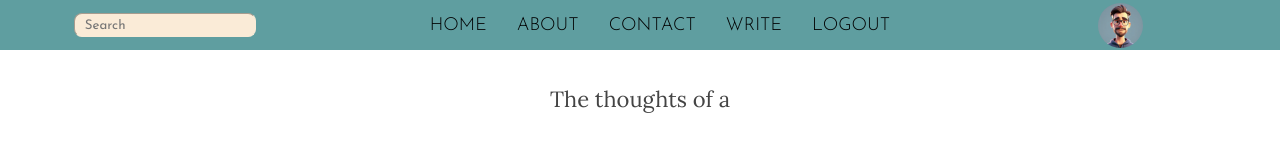
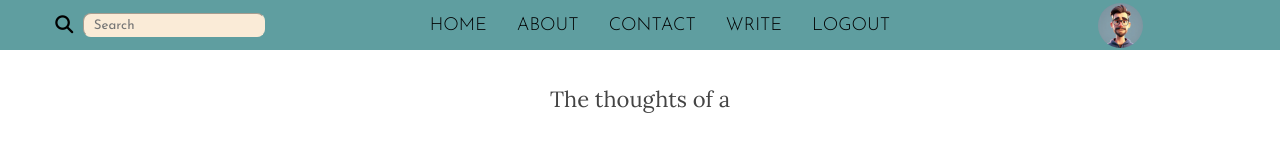
Before and after one commit to VaninaStancheva/Blog-app-react, a React (Vite) app: page / in a window 1280 px wide. Shown: the top 145 px of the page. Built offline with nearby package versions, Linux system fonts and the light colour scheme; a web font is replaced by a local one.

Commit message:
some style changes

```diff
--- a/index.html
+++ b/index.html
@@ -7,6 +7,8 @@
     <link rel="preconnect" href="https://fonts.gstatic.com" crossorigin>
     <link href="https://fonts.googleapis.com/css2?family=Indie+Flower&family=Josefin+Sans:ital,wght@0,100..700;1,100..700&family=Lora:ital,wght@0,400..700;1,400..700&family=Shadows+Into+Light+Two&family=Varela&display=swap"
           rel="stylesheet">
+    <link rel="stylesheet" href="https://cdnjs.cloudflare.com/ajax/libs/font-awesome/6.7.2/css/all.min.css" integrity="sha512-Evv84Mr4kqVGRNSgIGL/F/aIDqQb7xQ2vcrdIwxfjThSH8CSR7PBEakCr51Ck+w+/U6swU2Im1vVX0SVk9ABhg=="
+          crossorigin="anonymous" referrerpolicy="no-referrer" />
     <title>Blog App</title>
     <link rel="icon" type="image/x-icon" href="./public/favicon.ico"/>
     <style>*{
--- a/src/components/navbar/navbar.css
+++ b/src/components/navbar/navbar.css
@@ -47,7 +47,6 @@
 
 .searchIcon {
     font-size: 18px;
-    color: bisque;
 }
 
 .input-search {
```
